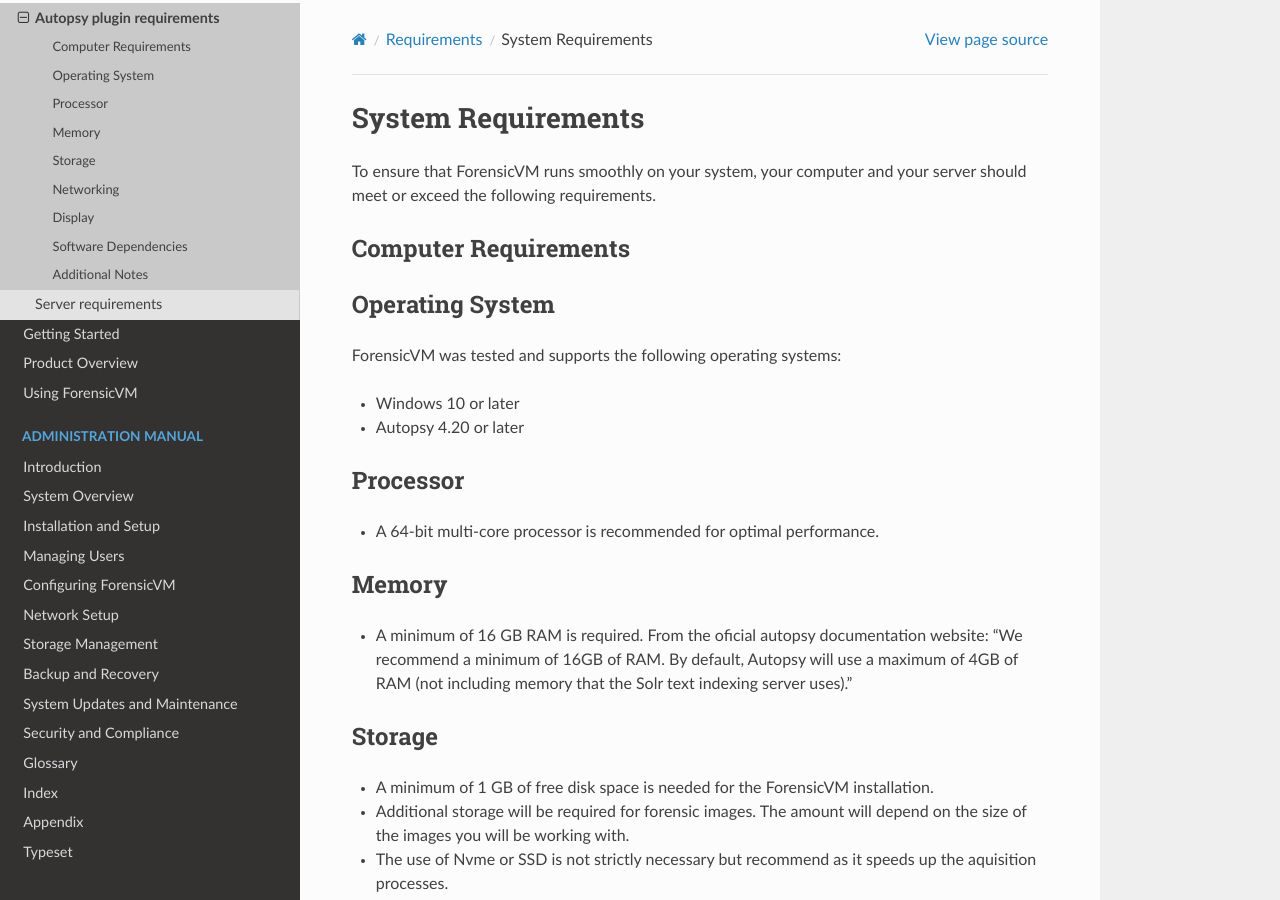
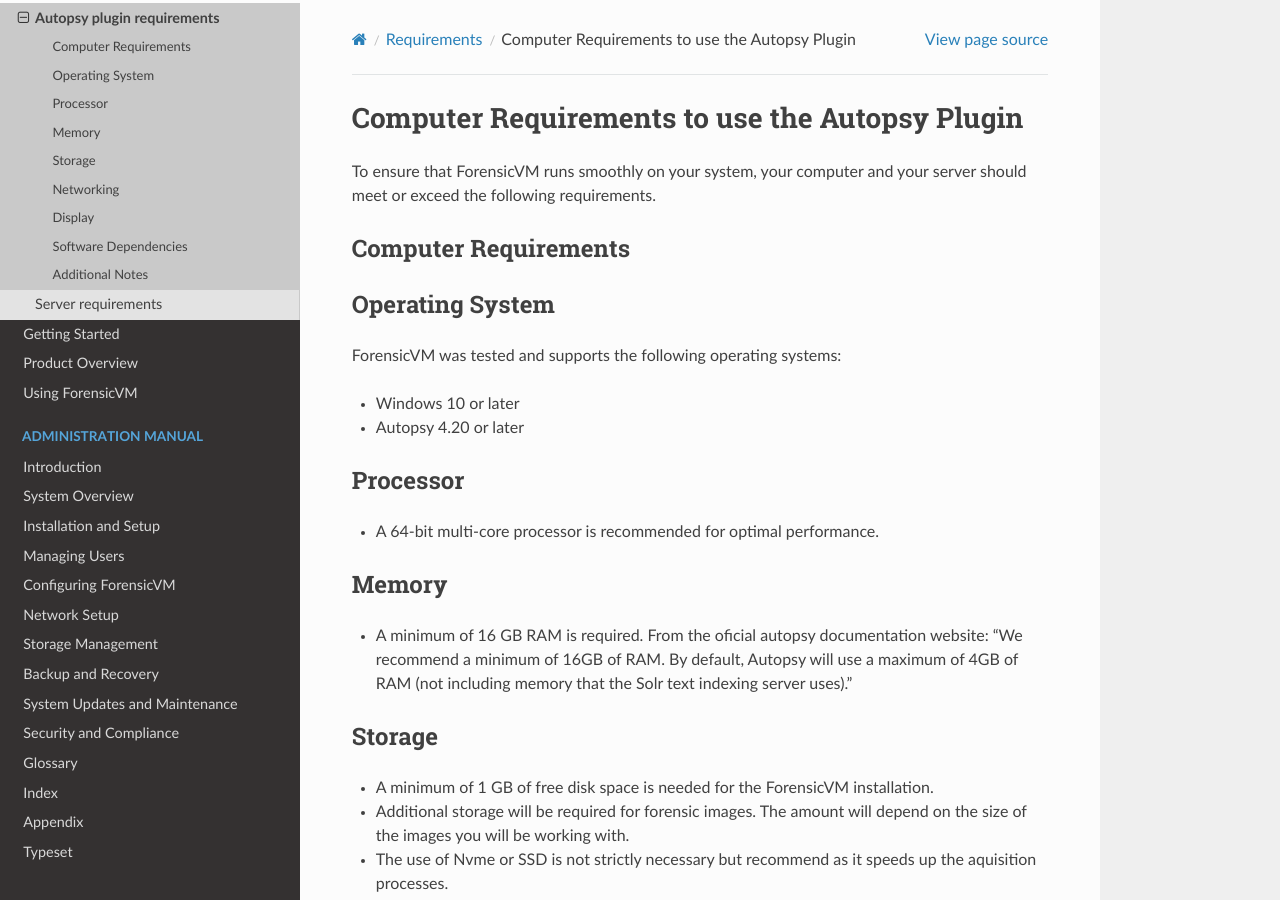
Before and after one commit to nunomourinho/ForensicVMServerAndClientDocs, a Sphinx documentation site: the page built from docs/user/plugin_requirements.rst, in a window 1280 px wide and 900 px high. Built offline with Sphinx 7.4.7 and the Read the Docs theme 2.0.0, drawn with Linux system fonts in a browser that asks for light colours; pages that are not in the unit, such as notebooks, are missing from menus.

Commit message:
Update plugin_requirements.rst

```diff
--- a/docs/user/plugin_requirements.rst
+++ b/docs/user/plugin_requirements.rst
@@ -1,6 +1,6 @@
-====================
-System Requirements
-====================
+===============================================
+Computer Requirements to use the Autopsy Plugin
+===============================================
 
 To ensure that ForensicVM runs smoothly on your system, your computer and your server should meet or exceed the following requirements.
 
```
